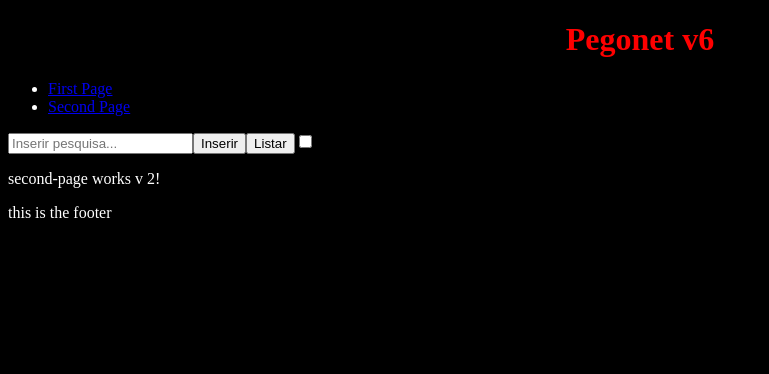
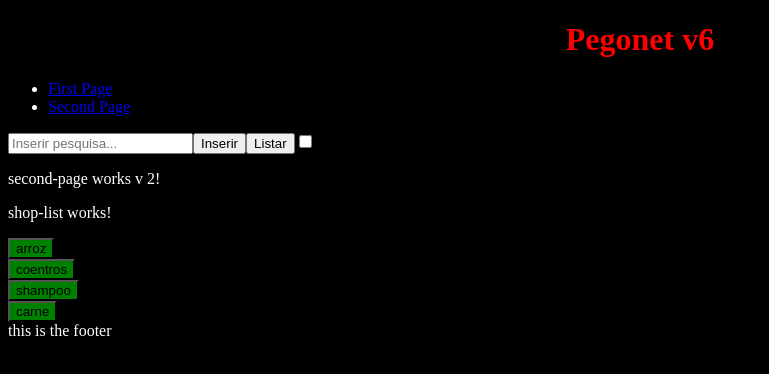
Before and after one commit to jhpego/frontend, an Angular app: page /#/second-page in a window 1280 px wide. Shown: the top 374 px of the page, without its empty margins (0-769 px from the left). Built offline with nearby package versions, Linux system fonts and the light colour scheme; no server answers.

Commit message:
started shop-list component toggle purchased

```diff
--- a/src/app/app.module.ts
+++ b/src/app/app.module.ts
@@ -7,12 +7,14 @@ import { FormsModule } from '@angular/forms';
 import { HttpClientModule } from '@angular/common/http';
 import { FirstPageComponent } from './first-page/first-page.component';
 import { SecondPageComponent } from './second-page/second-page.component';
+import { ShopListComponent } from './shop-list/shop-list.component';
 
 @NgModule({
   declarations: [
     AppComponent,
     FirstPageComponent,
     SecondPageComponent,
+    ShopListComponent,
 
   ],
   imports: [
--- a/src/app/second-page/second-page.component.html
+++ b/src/app/second-page/second-page.component.html
@@ -1 +1,2 @@
 <p>second-page works v 2!</p>
+<app-shop-list></app-shop-list>
--- /dev/null
+++ b/src/app/shop-list/shop-list.component.html
@@ -0,0 +1,10 @@
+<p>shop-list works!</p>
+<div *ngFor="let currShopItem of shoppingList$ | async as shoppingList">
+  <button
+    class="shoppingItem"
+    (click)="togglePurchase(currShopItem)"
+    [class.purchased]="currShopItem.purchased"
+  >
+    {{ currShopItem.name }}
+  </button>
+</div>
--- /dev/null
+++ b/src/app/shop-list/shop-list.component.scss
@@ -0,0 +1,7 @@
+.shoppingItem {
+  //   color: green;
+  background-color: green;
+  &.purchased {
+    background-color: gray;
+  }
+}
--- /dev/null
+++ b/src/app/shop-list/shop-list.component.ts
@@ -0,0 +1,41 @@
+import { Component, OnInit } from '@angular/core';
+import { Observable, of } from 'rxjs';
+import { ShopItem } from '../models/shop-item.model';
+
+@Component({
+  selector: 'app-shop-list',
+  templateUrl: './shop-list.component.html',
+  styleUrls: ['./shop-list.component.scss'],
+})
+export class ShopListComponent implements OnInit {
+  constructor() {}
+
+  shoppingList$: Observable<ShopItem[]> = of([
+    {
+      id: '1',
+      name: 'arroz',
+      purchased: false,
+    },
+    {
+      id: '2',
+      name: 'coentros',
+      purchased: false,
+    },
+    {
+      id: '3',
+      name: 'shampoo',
+      purchased: false,
+    },
+    {
+      id: '4',
+      name: 'carne',
+      purchased: false,
+    },
+  ]);
+
+  ngOnInit(): void {}
+
+  togglePurchase(item: ShopItem) {
+    item.purchased = !item.purchased;
+  }
+}
```
Also changed, not shown: src/app/models/shop-item.model.ts (added, +9 -0 lines), 2 other files (tests, documents, lock files or other folders).
